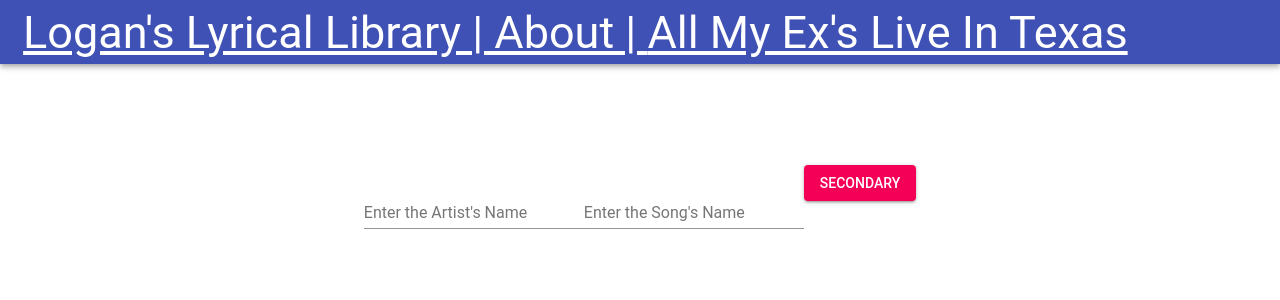
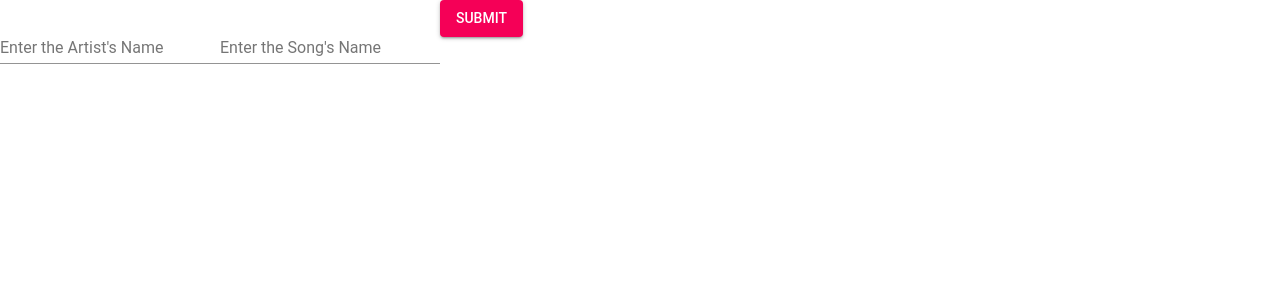
Before and after one commit to Loughgan/MSA-app-P1, a React (Create React App) app in the folder my-app/: page / in a window 1280 px wide. Shown: the top 300 px of the page. Built offline with nearby package versions, Linux system fonts and the light colour scheme; the HTML template or start-up script is replaced by a standard one.

Commit message:
Typing works and got API working

```diff
--- a/my-app/src/App.tsx
+++ b/my-app/src/App.tsx
@@ -5,18 +5,41 @@ import * as React from 'react';
 // import MenuItem from '@material-ui/core/MenuItem';
 import './App.css';
 
+interface IState{
+  artist: any,
+  song: any,
+  lyrics: any,
+}
 
+export default class App extends React.Component<{}, IState> {
 
-export default class App extends React.Component<{}> {
+  constructor (props:any){
+    super(props);
+    this.state = {
+    artist: "",
+    lyrics: "",
+    song: ""
+    }
+  }
 
-  public state = {
-    artist: '',
-    lyrics: '',
-    song: '',
-  };
+  // public changeArtist(value: string){
+  //  this.setState({artist: value});
+  // }
 
-  public changeArtist(value: string){
-    this.setState({artist: value});
+  public getRate = async (e: any) => {
+    e.preventDefault();
+    const artist = e.target.elements.newArtist.value;
+    const song = e.target.elements.newSong.value;
+    // tslint:disable-next-line:no-console
+    console.log(artist);
+    const API = await fetch(`https://orion.apiseeds.com/api/music/lyric/${artist}/${song}?apikey=snMiaZzHvKn3lVDz6SArWbItrgTiBdhBluLZ5o3ay4QOZdP2wWQsjuaDLUIzlRkB`);
+    const data = await API.json();
+    // tslint:disable-next-line:no-console
+    console.log(data);
+    this.setState({
+      lyrics: data.result.track.text
+    });
+
   }
 
   public render() {
@@ -24,25 +47,30 @@ export default class App extends React.Component<{}> {
       <div className="container-fluid">
       <div className="centreText">
         {/* React components must have a wrapper node/element */}
-        <h1>{this.state.artist}</h1>
+        <form onSubmit={this.getRate}>
         <TextField
-          id="with-placeholder"
+          // id="with-placeholder"
           label="Enter the Artist's Name"
-          value={this.state.artist}
+          name = "newArtist"
+          // value={this.state.artist}
           // onChange={this.changeArtist(":(")}
           placeholder="Artist Name"
           margin="normal"
         />
         <TextField
-          id="with-placeholder"
+          // id="with-placeholder"
           label="Enter the Song's Name"
-          value={this.state.song}
+          name = "newSong"
+          // value={this.state.song}
           placeholder="Song Name"
           margin="normal"
         />
-        <Button variant="contained" color="secondary">
-        Secondary
+        <Button variant="contained" type="submit" color="secondary">
+        Submit
       </Button>
+      </form>
+      <p>{this.state.artist}</p>
+      <p>{this.state.lyrics}</p>
       </div>
     </div>
     );
--- a/my-app/src/index.tsx
+++ b/my-app/src/index.tsx
@@ -1,11 +1,12 @@
 import * as React from 'react';
 import * as ReactDOM from 'react-dom';
+import App from './App';
 import './index.css';
 import registerServiceWorker from './registerServiceWorker';
-import { AppRouter } from './router';
+// import { AppRouter } from './router';
 
 ReactDOM.render(
-  <AppRouter />,
+  <App />,
   document.getElementById('root') as HTMLElement
 );
 registerServiceWorker();
```
